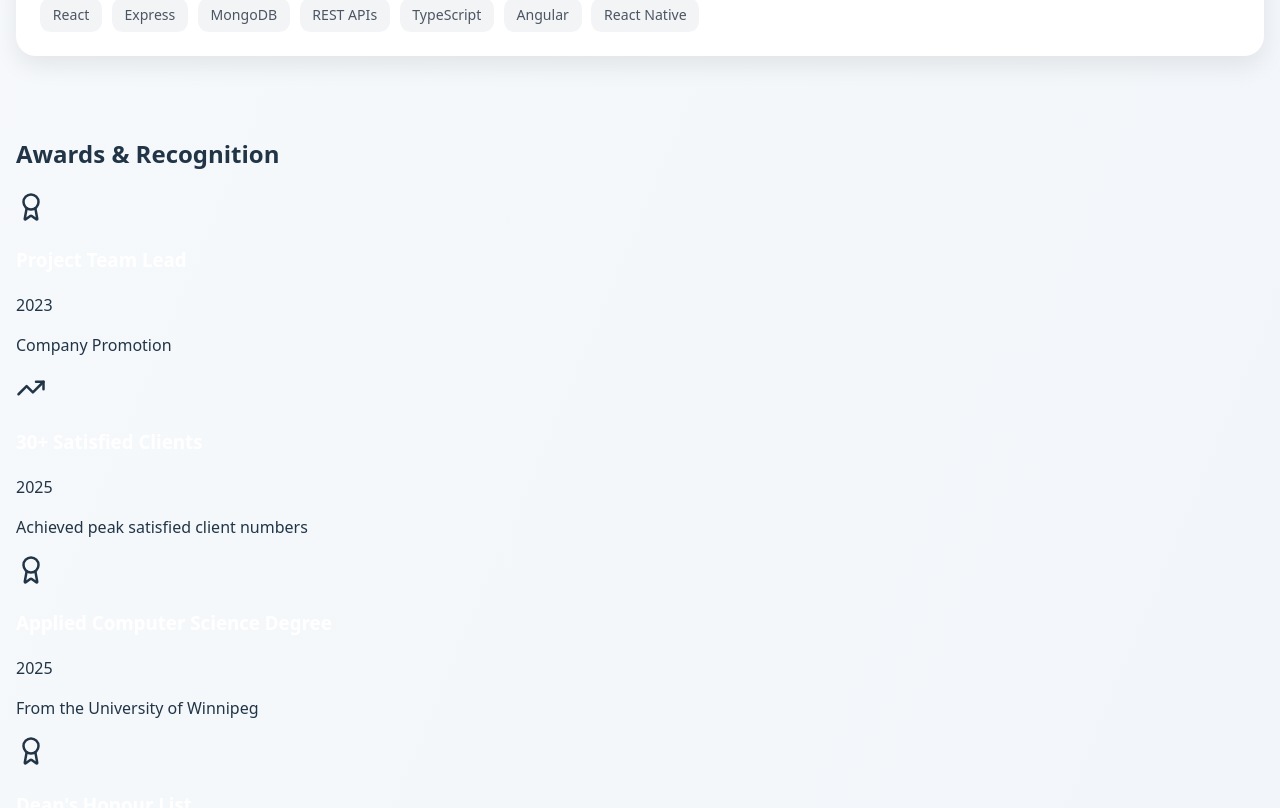
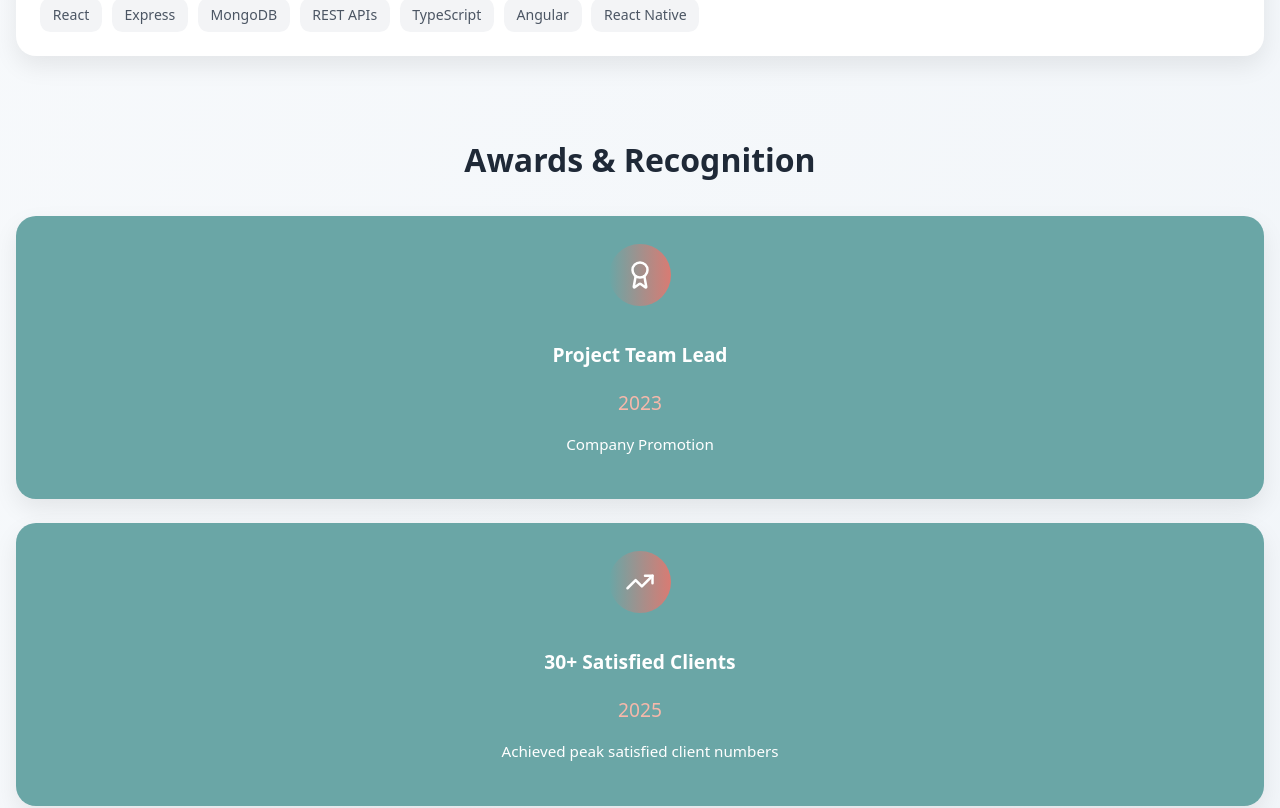
Before and after one commit to Emya101/Personal-Portfolio, a React (Vite) app: page /experience in a window 1280 px wide. Shown: the part 1560-2368 px from the top of the page. Built offline with nearby package versions, Linux system fonts and the light colour scheme.

Commit message:
Added the design to the awarsd and recognition section

```diff
--- a/src/Components/Experience.module.css
+++ b/src/Components/Experience.module.css
@@ -148,35 +148,91 @@
     line-height: 1.55;
 }
 
-.achievementDot{
+.achievementDot {
     background: linear-gradient(to right, #45858C, #D94E4E);
-    width:0.5rem;
-    height:0.5rem;
+    width: 0.5rem;
+    height: 0.5rem;
     margin-top: 0.45rem;
     border-radius: 50%;
     flex-shrink: 0;
 }
 
-.techSection{
+.techSection {
     margin-top: 0.5rem;
 }
 
-.techHeading{
+.techHeading {
     font-size: 0.9rem;
     color: #6b7280;
     margin-bottom: 0.8rem;
 }
 
-.techTags{
+.techTags {
     display: flex;
     flex-wrap: wrap;
     gap: 0.6rem;
 }
 
-.techTag{
+.techTag {
     padding: 0.4rem 0.8rem;
     background: #f3f4f6;
     color: #4b5563;
     border-radius: 0.65rem;
     font-size: 0.88rem;
 }
+
+.awardSection {
+    margin-bottom: 2rem;
+}
+
+.awardsTitle {
+    text-align: center;
+    font-size: 2rem;
+    margin-bottom: 2rem;
+    color: #1f2937;
+}
+
+.awardsGrid {
+    display: grid;
+    gap: 1.5rem;
+}
+
+.awardCard {
+    background: #6AA6A6;
+    border-radius: 1.25rem;
+    padding: 1.75rem;
+    box-shadow: 0 10px 24px rgba(0, 0, 0, 0.08);
+    text-align: center;
+    transition: all 0.3s ease;
+}
+
+.awardCard:hover {
+    box-shadow: 0px 20px 32px rgba(0, 0, 0, 0.12);
+}
+
+.awardIconWrap{
+    background: linear-gradient(to right, #6AA6A6, #D97B73);
+    display: inline-flex;
+    align-items: center;
+    justify-content: center;
+    padding: 1rem;
+    margin-bottom: 1rem;
+    border-radius: 50px;
+    color: white;
+}
+
+.awardName{
+    font-size: 1.2rem;
+    margin-bottom: 0.5rem;
+}
+
+.awardYear{
+    color:#f7b8aa;
+    font-size: 1.2rem;
+    margin-bottom: 0.5rem;
+}
+
+.awardDescription{
+    font-size: 0.95rem;
+    color: white;
+}
```
